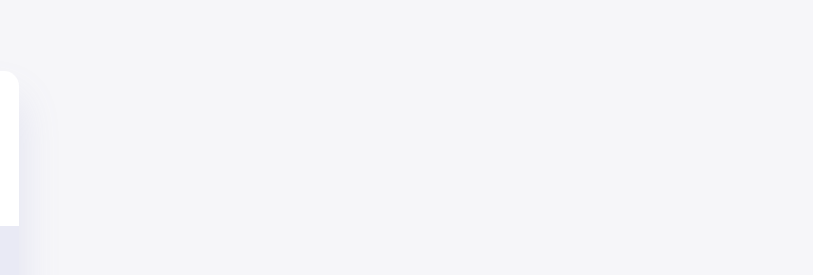
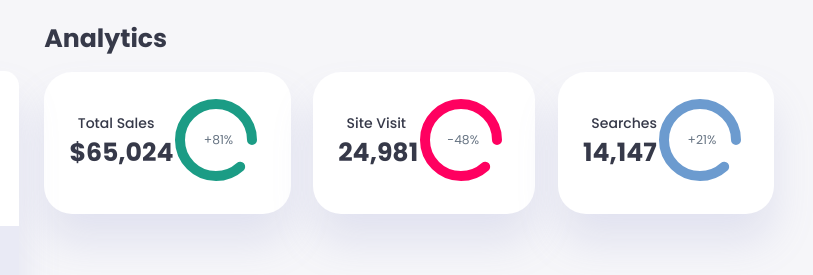
Before and after one commit to ostenbaken87/DashboardDarkMode, a plain HTML site: page index.html in a window 1280 px wide. Shown: the top 275 px of the page, 165-978 px from the left. Drawn offline with Linux system fonts and the light colour scheme.

Commit message:
create main content

```diff
--- /dev/null
+++ b/css/main.css
@@ -0,0 +1,82 @@
+main{
+    margin-top: 1.4rem;
+}
+
+main .analyse {
+    display: grid;
+    grid-template-columns: repeat(3, 1fr);
+    gap: 1.6rem;
+}
+
+main .analyse > div {
+    background-color: var(--color-white);
+    padding: var(--card-padding);
+    border-radius: var(--card-border-radius);
+    margin-top: 1rem;
+    box-shadow: var(--box-shadow);
+    cursor: pointer;
+    transition: all 0.3s ease;
+}
+
+main .analyse > div:hover {
+    box-shadow: none;
+}
+
+main .analyse > div .status {
+    display: flex;
+    align-items: center;
+    justify-content: space-between;
+}
+
+main .analyse h3 {
+    margin-left: 0.6rem;
+    font-size: 1rem;
+}
+
+main .analyse .progresss {
+    position: relative;
+    width: 92px;
+    height: 92px;
+    border-radius: 50%;
+}
+
+main .analyse svg {
+    width: 7rem;
+    height: 7rem;
+}
+
+main .analyse svg circle {
+    fill: none;
+    stroke-width: 10;
+    stroke-linecap: round;
+    transform: translate(5px, 5px);
+}
+
+main .analyse .sales svg circle {
+    stroke: var(--color-success);
+    stroke-dashoffset: -30;
+    stroke-dasharray: 200;
+}
+
+main .analyse .visits svg circle {
+    stroke: var(--color-danger);
+    stroke-dashoffset: -30;
+    stroke-dasharray: 200;
+}
+
+main .analyse .searches svg circle {
+    stroke: var(--color-primary);
+    stroke-dashoffset: -30;
+    stroke-dasharray: 200;
+}
+
+main .analyse .progresss .percentage {
+    position: absolute;
+    top: -3px;
+    left: -1px;
+    display: flex;
+    align-items: center;
+    justify-content: center;
+    width: 100%;
+    height: 100%;
+}
--- a/index.html
+++ b/index.html
@@ -83,6 +83,65 @@
       </aside>
       <!-- And Sidbar section -->
 
+      <!-- Main content -->
+      <main>
+        <h1>Analytics</h1>
+        <!-- Analytics -->
+        <div class="analyse">
+          <div class="sales">
+            <div class="status">
+              <div class="info">
+                <h3>Total Sales</h3>
+                <h1>$65,024</h1>
+              </div>
+              <div class="progresss">
+                <svg>
+                  <circle cx="38" cy="38" r="36"></circle>
+                </svg>
+                <div class="percentage">
+                  <p>+81%</p>
+                </div>
+              </div>
+            </div>
+          </div>
+
+          <div class="visits">
+            <div class="status">
+              <div class="info">
+                <h3>Site Visit</h3>
+                <h1>24,981</h1>
+              </div>
+              <div class="progresss">
+                <svg>
+                  <circle cx="38" cy="38" r="36"></circle>
+                </svg>
+                <div class="percentage">
+                  <p>-48%</p>
+                </div>
+              </div>
+            </div>
+          </div>
+
+          <div class="searches">
+            <div class="status">
+              <div class="info">
+                <h3>Searches</h3>
+                <h1>14,147</h1>
+              </div>
+              <div class="progresss">
+                <svg>
+                  <circle cx="38" cy="38" r="36"></circle>
+                </svg>
+                <div class="percentage">
+                  <p>+21%</p>
+                </div>
+              </div>
+            </div>
+          </div>
+        </div>
+      </main>
+      <!-- And Main content -->
+
     </div>
 
     <script type="text/html" src="index.js"></script>
--- a/style.css
+++ b/style.css
@@ -1,2 +1,3 @@
 @import url('/css/core.css');
 @import url('/css/aside.css');
+@import url('/css/main.css');
```
